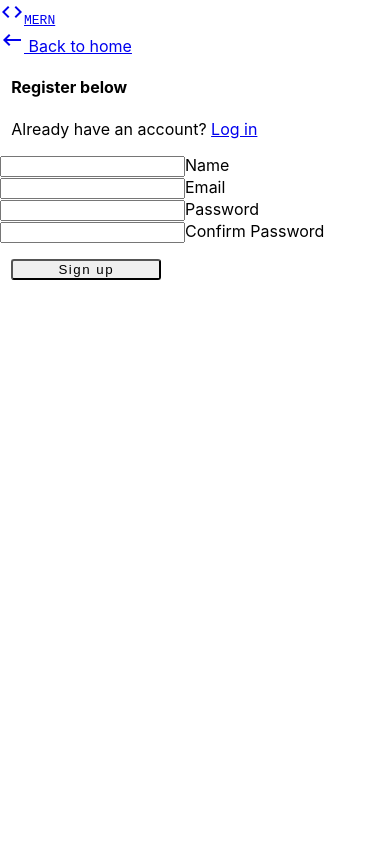
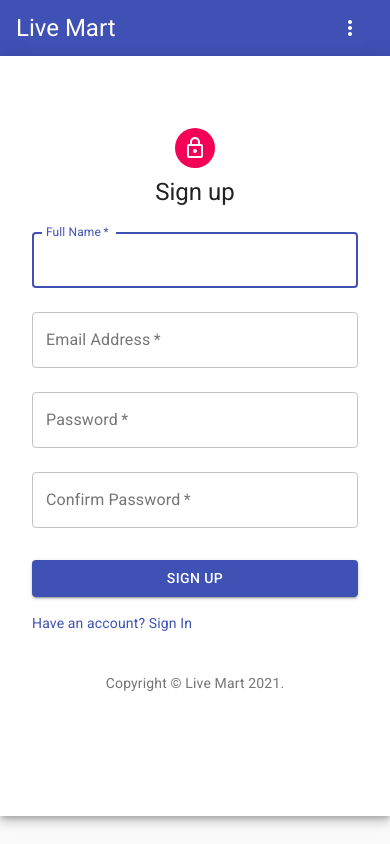
Before and after one commit to Joe2k/Live-Mart, a React (Create React App) app in the folder client/: page /register in a window 390 px wide. Built offline with nearby package versions, Linux system fonts and the light colour scheme.

Commit message:
add login and signup forms

```diff
--- a/client/public/index.html
+++ b/client/public/index.html
@@ -2,11 +2,11 @@
 <html lang="en">
   <head>
     <meta charset="utf-8" />
-    <link rel="icon" href="%PUBLIC_URL%/favicon.ico" />
+    <link rel="icon" href="%PUBLIC_URL%/shopping-cart.png" />
     <meta name="viewport" content="width=device-width, initial-scale=1" />
     <meta name="theme-color" content="#000000" />
     <meta name="description" content="Web site for online delivery!" />
-    <link rel="apple-touch-icon" href="%PUBLIC_URL%/logo192.png" />
+    <link rel="apple-touch-icon" href="%PUBLIC_URL%/shopping-cart.png" />
     <!--
       manifest.json provides metadata used when your web app is installed on a
       user's mobile device or desktop. See https://developers.google.com/web/fundamentals/web-app-manifest/
--- a/client/src/components/Auth/Login.jsx
+++ b/client/src/components/Auth/Login.jsx
@@ -1,9 +1,66 @@
 import React, { Component } from "react";
-import { Link } from "react-router-dom";
+// import { Link } from "react-router-dom";
 import PropTypes from "prop-types";
 import { connect } from "react-redux";
 import { loginUser } from "../../actions/authActions";
-import classnames from "classnames";
+import { withStyles } from "@material-ui/core/styles";
+import Avatar from "@material-ui/core/Avatar";
+import Button from "@material-ui/core/Button";
+import CssBaseline from "@material-ui/core/CssBaseline";
+import TextField from "@material-ui/core/TextField";
+import Link from "@material-ui/core/Link";
+import Paper from "@material-ui/core/Paper";
+import Box from "@material-ui/core/Box";
+import Grid from "@material-ui/core/Grid";
+import LockOutlinedIcon from "@material-ui/icons/LockOutlined";
+import Typography from "@material-ui/core/Typography";
+
+function Copyright() {
+  return (
+    <Typography variant="body2" color="textSecondary" align="center">
+      {"Copyright © "}
+      <Link color="inherit" href="https://material-ui.com/">
+        Live Mart
+      </Link>{" "}
+      {new Date().getFullYear()}
+      {"."}
+    </Typography>
+  );
+}
+
+const styles = (theme) => ({
+  root: {
+    height: "90vh",
+  },
+  image: {
+    backgroundImage: "url(https://source.unsplash.com/random)",
+    backgroundRepeat: "no-repeat",
+    backgroundColor:
+      theme.palette.type === "light"
+        ? theme.palette.grey[50]
+        : theme.palette.grey[900],
+    backgroundSize: "cover",
+    backgroundPosition: "center",
+  },
+  paper: {
+    margin: theme.spacing(8, 4),
+    display: "flex",
+    flexDirection: "column",
+    alignItems: "center",
+  },
+  avatar: {
+    margin: theme.spacing(1),
+    backgroundColor: theme.palette.secondary.main,
+  },
+  form: {
+    width: "100%", // Fix IE 11 issue.
+    marginTop: theme.spacing(1),
+  },
+  submit: {
+    margin: theme.spacing(3, 0, 2),
+  },
+});
+
 class Login extends Component {
   constructor() {
     super();
@@ -40,79 +97,78 @@ class Login extends Component {
       email: this.state.email,
       password: this.state.password,
     };
+    console.log(userData);
     this.props.loginUser(userData); // since we handle the redirect within our component, we don't need to pass in this.props.history as a parameter
   };
   render() {
     const { errors } = this.state;
+    const { classes } = this.props;
     return (
-      <div className="container">
-        <div style={{ marginTop: "4rem" }} className="row">
-          <div className="col s8 offset-s2">
-            <Link to="/" className="btn-flat waves-effect">
-              <i className="material-icons left">keyboard_backspace</i> Back to
-              home
-            </Link>
-            <div className="col s12" style={{ paddingLeft: "11.250px" }}>
-              <h4>
-                <b>Login</b> below
-              </h4>
-              <p className="grey-text text-darken-1">
-                Don't have an account? <Link to="/register">Register</Link>
-              </p>
-            </div>
-            <form noValidate onSubmit={this.onSubmit}>
-              <div className="input-field col s12">
-                <input
+      <Grid container component="main" className={classes.root}>
+        <CssBaseline />
+        <Grid item xs={false} sm={4} md={7} className={classes.image} />
+        <Grid item xs={12} sm={8} md={5} component={Paper} elevation={6} square>
+          <div className={classes.paper}>
+            <Avatar className={classes.avatar}>
+              <LockOutlinedIcon />
+            </Avatar>
+            <Typography component="h1" variant="h5">
+              Sign in
+            </Typography>
+            <form className={classes.form} noValidate onSubmit={this.onSubmit}>
+              <TextField
+                variant="outlined"
+                margin="normal"
+                required
+                fullWidth
+                id="email"
+                label="Email Address"
+                name="email"
+                autoComplete="email"
+                autoFocus
                 onChange={this.onChange}
                 value={this.state.email}
-                  error={errors.email}
-                  id="email"
-                  type="email"
-                  className={classnames("", {
-                    invalid: errors.email || errors.emailnotfound,
-                  })}
+                error={errors.email || errors.emailnotfound}
+                helperText={errors.email || errors.emailnotfound}
               />
-                <label htmlFor="email">Email</label>
-                <span className="red-text">
-                  {errors.email}
-                  {errors.emailnotfound}
-                </span>
-              </div>
-              <div className="input-field col s12">
-                <input
+              <TextField
+                variant="outlined"
+                margin="normal"
+                required
+                fullWidth
+                name="password"
+                label="Password"
+                type="password"
+                id="password"
+                autoComplete="current-password"
                 onChange={this.onChange}
                 value={this.state.password}
-                  error={errors.password}
-                  id="password"
-                  type="password"
-                  className={classnames("", {
-                    invalid: errors.password || errors.passwordincorrect,
-                  })}
+                error={errors.password || errors.passwordincorrect}
+                helperText={errors.password || errors.passwordincorrect}
               />
-                <label htmlFor="password">Password</label>
-                <span className="red-text">
-                  {errors.password}
-                  {errors.passwordincorrect}
-                </span>
-              </div>
-              <div className="col s12" style={{ paddingLeft: "11.250px" }}>
-                <button
-                  style={{
-                    width: "150px",
-                    borderRadius: "3px",
-                    letterSpacing: "1.5px",
-                    marginTop: "1rem",
-                  }}
+              <Button
                 type="submit"
-                  className="btn btn-large waves-effect waves-light hoverable blue accent-3"
+                fullWidth
+                variant="contained"
+                color="primary"
+                className={classes.submit}
               >
-                  Login
-                </button>
-              </div>
+                Sign In
+              </Button>
+              <Grid container>
+                <Grid item>
+                  <Link href="/register" variant="body2">
+                    {"Don't have an account? Sign Up"}
+                  </Link>
+                </Grid>
+              </Grid>
+              <Box mt={5}>
+                <Copyright />
+              </Box>
             </form>
           </div>
-        </div>
-      </div>
+        </Grid>
+      </Grid>
     );
   }
 }
@@ -125,4 +181,6 @@ const mapStateToProps = (state) => ({
   auth: state.auth,
   errors: state.errors,
 });
-export default connect(mapStateToProps, { loginUser })(Login);
+export default withStyles(styles, { withTheme: true })(
+  connect(mapStateToProps, { loginUser })(Login)
+);
--- a/client/src/components/Auth/Register.jsx
+++ b/client/src/components/Auth/Register.jsx
@@ -1,9 +1,66 @@
 import React, { Component } from "react";
-import { Link, withRouter } from "react-router-dom";
+import { withRouter } from "react-router-dom";
 import PropTypes from "prop-types";
 import { connect } from "react-redux";
 import { registerUser } from "../../actions/authActions";
-import classnames from "classnames";
+import { withStyles } from "@material-ui/core/styles";
+import Avatar from "@material-ui/core/Avatar";
+import Button from "@material-ui/core/Button";
+import CssBaseline from "@material-ui/core/CssBaseline";
+import TextField from "@material-ui/core/TextField";
+import FormControlLabel from "@material-ui/core/FormControlLabel";
+import Link from "@material-ui/core/Link";
+import Paper from "@material-ui/core/Paper";
+import Box from "@material-ui/core/Box";
+import Grid from "@material-ui/core/Grid";
+import LockOutlinedIcon from "@material-ui/icons/LockOutlined";
+import Typography from "@material-ui/core/Typography";
+
+function Copyright() {
+  return (
+    <Typography variant="body2" color="textSecondary" align="center">
+      {"Copyright © "}
+      <Link color="inherit" href="/">
+        Live Mart
+      </Link>{" "}
+      {new Date().getFullYear()}
+      {"."}
+    </Typography>
+  );
+}
+
+const styles = (theme) => ({
+  root: {
+    height: "90vh",
+  },
+  image: {
+    backgroundImage: "url(https://source.unsplash.com/random)",
+    backgroundRepeat: "no-repeat",
+    backgroundColor:
+      theme.palette.type === "light"
+        ? theme.palette.grey[50]
+        : theme.palette.grey[900],
+    backgroundSize: "cover",
+    backgroundPosition: "center",
+  },
+  paper: {
+    margin: theme.spacing(8, 4),
+    display: "flex",
+    flexDirection: "column",
+    alignItems: "center",
+  },
+  avatar: {
+    margin: theme.spacing(1),
+    backgroundColor: theme.palette.secondary.main,
+  },
+  form: {
+    width: "100%", // Fix IE 11 issue.
+    marginTop: theme.spacing(1),
+  },
+  submit: {
+    margin: theme.spacing(3, 0, 2),
+  },
+});
 
 class Register extends Component {
   constructor() {
@@ -49,97 +106,102 @@ class Register extends Component {
 
   render() {
     const { errors } = this.state;
+    const { classes } = this.props;
     return (
-      <div className="container">
-        <div className="row">
-          <div className="col s8 offset-s2">
-            <Link to="/" className="btn-flat waves-effect">
-              <i className="material-icons left">keyboard_backspace</i> Back to
-              home
-            </Link>
-            <div className="col s12" style={{ paddingLeft: "11.250px" }}>
-              <h4>
-                <b>Register</b> below
-              </h4>
-              <p className="grey-text text-darken-1">
-                Already have an account? <Link to="/login">Log in</Link>
-              </p>
-            </div>
-            <form noValidate onSubmit={this.onSubmit}>
-              <div className="input-field col s12">
-                <input
+      <Grid container component="main" className={classes.root}>
+        <CssBaseline />
+        <Grid item xs={false} sm={4} md={7} className={classes.image} />
+        <Grid item xs={12} sm={8} md={5} component={Paper} elevation={6} square>
+          <div className={classes.paper}>
+            <Avatar className={classes.avatar}>
+              <LockOutlinedIcon />
+            </Avatar>
+            <Typography component="h1" variant="h5">
+              Sign up
+            </Typography>
+            <form className={classes.form} noValidate onSubmit={this.onSubmit}>
+              <TextField
+                variant="outlined"
+                margin="normal"
+                required
+                fullWidth
+                id="name"
+                label="Full Name"
+                name="name"
+                autoComplete="name"
+                autoFocus
                 onChange={this.onChange}
                 value={this.state.name}
                 error={errors.name}
-                  id="name"
-                  type="text"
-                  className={classnames("", {
-                    invalid: errors.name,
-                  })}
+                helperText={errors.name}
               />
-                <label htmlFor="name">Name</label>
-                <span className="red-text">{errors.name}</span>
-              </div>
-              <div className="input-field col s12">
-                <input
+              <TextField
+                variant="outlined"
+                margin="normal"
+                required
+                fullWidth
+                id="email"
+                label="Email Address"
+                name="email"
+                autoComplete="email"
                 onChange={this.onChange}
                 value={this.state.email}
                 error={errors.email}
-                  id="email"
-                  type="email"
-                  className={classnames("", {
-                    invalid: errors.email,
-                  })}
+                helperText={errors.email}
               />
-                <label htmlFor="email">Email</label>
-                <span className="red-text">{errors.email}</span>
-              </div>
-              <div className="input-field col s12">
-                <input
+              <TextField
+                variant="outlined"
+                margin="normal"
+                required
+                fullWidth
+                name="password"
+                label="Password"
+                type="password"
+                id="password"
+                autoComplete="current-password"
                 onChange={this.onChange}
                 value={this.state.password}
                 error={errors.password}
-                  id="password"
+                helperText={errors.password}
+              />
+              <TextField
+                variant="outlined"
+                margin="normal"
+                required
+                fullWidth
+                name="password2"
+                label="Confirm Password"
                 type="password"
-                  className={classnames("", {
-                    invalid: errors.password,
-                  })}
-                />
-                <label htmlFor="password">Password</label>
-                <span className="red-text">{errors.password}</span>
-              </div>
-              <div className="input-field col s12">
-                <input
+                id="password2"
+                autoComplete="current-password"
                 onChange={this.onChange}
                 value={this.state.password2}
                 error={errors.password2}
-                  id="password2"
-                  type="password"
-                  className={classnames("", {
-                    invalid: errors.password2,
-                  })}
+                helperText={errors.password2}
               />
-                <label htmlFor="password2">Confirm Password</label>
-                <span className="red-text">{errors.password2}</span>
-              </div>
-              <div className="col s12" style={{ paddingLeft: "11.250px" }}>
-                <button
-                  style={{
-                    width: "150px",
-                    borderRadius: "3px",
-                    letterSpacing: "1.5px",
-                    marginTop: "1rem",
-                  }}
+              <Button
                 type="submit"
-                  className="btn btn-large waves-effect waves-light hoverable blue accent-3"
+                fullWidth
+                variant="contained"
+                color="primary"
+                className={classes.submit}
               >
-                  Sign up
-                </button>
-              </div>
+                Sign Up
+              </Button>
+              <Grid container>
+                <Grid item>
+                  <Link href="/login" variant="body2">
+                    {"Have an account? Sign In"}
+                  </Link>
+                </Grid>
+              </Grid>
+              <Box mt={5}>
+                <Copyright />
+              </Box>
             </form>
           </div>
-        </div>
-      </div>
+        </Grid>
+      </Grid>
     );
   }
 }
@@ -152,4 +214,6 @@ const mapStateToProps = (state) => ({
   auth: state.auth,
   errors: state.errors,
 });
-export default connect(mapStateToProps, { registerUser })(withRouter(Register));
+export default withStyles(styles, { withTheme: true })(
+  connect(mapStateToProps, { registerUser })(withRouter(Register))
+);
--- a/client/src/components/Landing/Landing.jsx
+++ b/client/src/components/Landing/Landing.jsx
@@ -1,12 +1,13 @@
 import React, { Component } from "react";
 import { Link } from "react-router-dom";
+import { Button, Grid } from "@material-ui/core";
 
 class Landing extends Component {
   render() {
     return (
-      <div style={{ height: "75vh" }} className="container valign-wrapper">
+      <Grid container style={{ height: "75vh" }}>
         <div className="row">
-          <div className="col s12 center-align">
+          <Grid item xs={12}>
             <h4>
               <b>Build</b> a login/auth app with the{" "}
               <span style={{ fontFamily: "monospace" }}>MERN</span> stack from
@@ -17,7 +18,7 @@ class Landing extends Component {
               passport and JWTs
             </p>
             <br />
-            <div className="col s6">
+            <Grid item xs={6}>
               <Link
                 to="/register"
                 style={{
@@ -29,8 +30,8 @@ class Landing extends Component {
               >
                 Register
               </Link>
-            </div>
-            <div className="col s6">
+            </Grid>
+            <Grid item xs={6}>
               <Link
                 to="/login"
                 style={{
@@ -42,10 +43,10 @@ class Landing extends Component {
               >
                 Log In
               </Link>
-            </div>
-          </div>
+            </Grid>
+          </Grid>
         </div>
-      </div>
+      </Grid>
     );
   }
 }
--- a/client/src/components/NavBar/NavBar.jsx
+++ b/client/src/components/NavBar/NavBar.jsx
@@ -1,26 +1,195 @@
-import React, { Component } from "react";
-import { Link } from "react-router-dom";
+import React from "react";
+import { makeStyles } from "@material-ui/core/styles";
+import AppBar from "@material-ui/core/AppBar";
+import Toolbar from "@material-ui/core/Toolbar";
+import IconButton from "@material-ui/core/IconButton";
+import Typography from "@material-ui/core/Typography";
+import Badge from "@material-ui/core/Badge";
+import MenuItem from "@material-ui/core/MenuItem";
+import Menu from "@material-ui/core/Menu";
+import AccountCircle from "@material-ui/icons/AccountCircle";
+import NotificationsIcon from "@material-ui/icons/Notifications";
+import LoginIcon from "@material-ui/icons/ExitToApp";
+import RegisterIcon from "@material-ui/icons/ListAlt";
+import MoreIcon from "@material-ui/icons/MoreVert";
+import Button from "@material-ui/core/Button";
+import Link from "@material-ui/core/Link";
 
-class Navbar extends Component {
-  render() {
-    return (
-      <div className="navbar-fixed">
-        <nav className="z-depth-0">
-          <div className="nav-wrapper white">
-            <Link
-              to="/"
-              style={{
-                fontFamily: "monospace",
-              }}
-              className="col s5 brand-logo center black-text"
+const useStyles = makeStyles((theme) => ({
+  grow: {
+    flexGrow: 1,
+  },
+  menuButton: {
+    marginRight: theme.spacing(2),
+  },
+  title: {},
+  inputRoot: {
+    color: "inherit",
+  },
+  inputInput: {
+    padding: theme.spacing(1, 1, 1, 0),
+    // vertical padding + font size from searchIcon
+    paddingLeft: `calc(1em + ${theme.spacing(4)}px)`,
+    transition: theme.transitions.create("width"),
+    width: "100%",
+    [theme.breakpoints.up("md")]: {
+      width: "20ch",
+    },
+  },
+  sectionDesktop: {
+    display: "none",
+    [theme.breakpoints.up("md")]: {
+      display: "flex",
+    },
+  },
+  sectionMobile: {
+    display: "flex",
+    [theme.breakpoints.up("md")]: {
+      display: "none",
+    },
+  },
+}));
+
+export default function Navbar() {
+  const classes = useStyles();
+  const [anchorEl, setAnchorEl] = React.useState(null);
+  const [mobileMoreAnchorEl, setMobileMoreAnchorEl] = React.useState(null);
+
+  const isMenuOpen = Boolean(anchorEl);
+  const isMobileMenuOpen = Boolean(mobileMoreAnchorEl);
+
+  const handleProfileMenuOpen = (event) => {
+    setAnchorEl(event.currentTarget);
+  };
+
+  const handleMobileMenuClose = () => {
+    setMobileMoreAnchorEl(null);
+  };
+
+  const handleMenuClose = () => {
+    setAnchorEl(null);
+    handleMobileMenuClose();
+  };
+
+  const handleMobileMenuOpen = (event) => {
+    setMobileMoreAnchorEl(event.currentTarget);
+  };
+
+  const menuId = "primary-search-account-menu";
+  const renderMenu = (
+    <Menu
+      anchorEl={anchorEl}
+      anchorOrigin={{ vertical: "top", horizontal: "right" }}
+      id={menuId}
+      keepMounted
+      transformOrigin={{ vertical: "top", horizontal: "right" }}
+      open={isMenuOpen}
+      onClose={handleMenuClose}
+    >
+      <MenuItem onClick={handleMenuClose}>Profile</MenuItem>
+      <MenuItem onClick={handleMenuClose}>My account</MenuItem>
+    </Menu>
+  );
+
+  const mobileMenuId = "primary-search-account-menu-mobile";
+  const renderMobileMenu = (
+    <Menu
+      anchorEl={mobileMoreAnchorEl}
+      anchorOrigin={{ vertical: "top", horizontal: "right" }}
+      id={mobileMenuId}
+      keepMounted
+      transformOrigin={{ vertical: "top", horizontal: "right" }}
+      open={isMobileMenuOpen}
+      onClose={handleMobileMenuClose}
+    >
+      <MenuItem>
+        <IconButton aria-label="show 11 new notifications" color="inherit">
+          <Badge badgeContent={11} color="secondary">
+            <NotificationsIcon />
+          </Badge>
+        </IconButton>
+        <p>Notifications</p>
+      </MenuItem>
+      <MenuItem>
+        <IconButton
+          aria-label="account of current user"
+          aria-controls="primary-search-account-menu"
+          aria-haspopup="true"
+          color="inherit"
+        >
+          <LoginIcon />
+        </IconButton>
+        <p>Login</p>
+      </MenuItem>
+      <MenuItem>
+        <IconButton
+          aria-label="account of current user"
+          aria-controls="primary-search-account-menu"
+          aria-haspopup="true"
+          color="inherit"
+        >
+          <RegisterIcon />
+        </IconButton>
+        <p>Register</p>
+      </MenuItem>
+      <MenuItem>
+        <IconButton
+          aria-label="account of current user"
+          aria-controls="primary-search-account-menu"
+          aria-haspopup="true"
+          color="inherit"
+        >
+          <AccountCircle />
+        </IconButton>
+        <p>Profile</p>
+      </MenuItem>
+    </Menu>
+  );
+
+  return (
+    <div className={classes.grow}>
+      <AppBar position="static">
+        <Toolbar>
+          <Typography className={classes.title} variant="h5" noWrap>
+            <Link color="inherit" underline="none" href="/">
+              Live Mart
+            </Link>
+          </Typography>
+
+          <div className={classes.grow} />
+          <div className={classes.sectionDesktop}>
+            <IconButton aria-label="show 17 new notifications" color="inherit">
+              <Badge badgeContent={17} color="secondary">
+                <NotificationsIcon />
+              </Badge>
+            </IconButton>
+            <Button color="inherit">
+              <Link color="inherit" underline="none" href="/login">
+                Login
+              </Link>
+            </Button>
+
+            <Button color="inherit">
+              <Link color="inherit" underline="none" href="/register">
+                Register
+              </Link>
+            </Button>
+          </div>
+          <div className={classes.sectionMobile}>
+            <IconButton
+              aria-label="show more"
+              aria-controls={mobileMenuId}
+              aria-haspopup="true"
+              onClick={handleMobileMenuOpen}
+              color="inherit"
             >
-              <i className="material-icons">code</i>
-              MERN
-            </Link>
+              <MoreIcon />
+            </IconButton>
           </div>
-        </nav>
-      </div>
-    );
-  }
+        </Toolbar>
+      </AppBar>
+      {renderMobileMenu}
+      {renderMenu}
+    </div>
+  );
 }
-export default Navbar;
```
Also changed, not shown: client/public/shopping-cart.png (added), 1 other file (tests, documents, lock files or other folders). Lines whose indentation alone changed are shown as unchanged.
